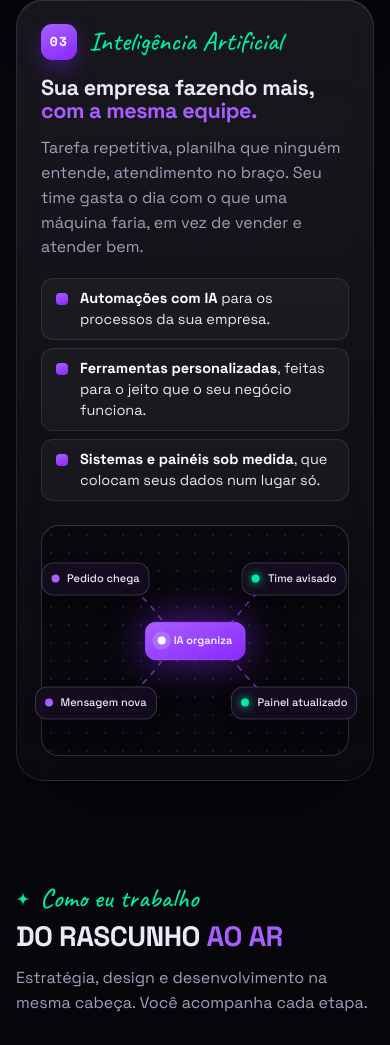
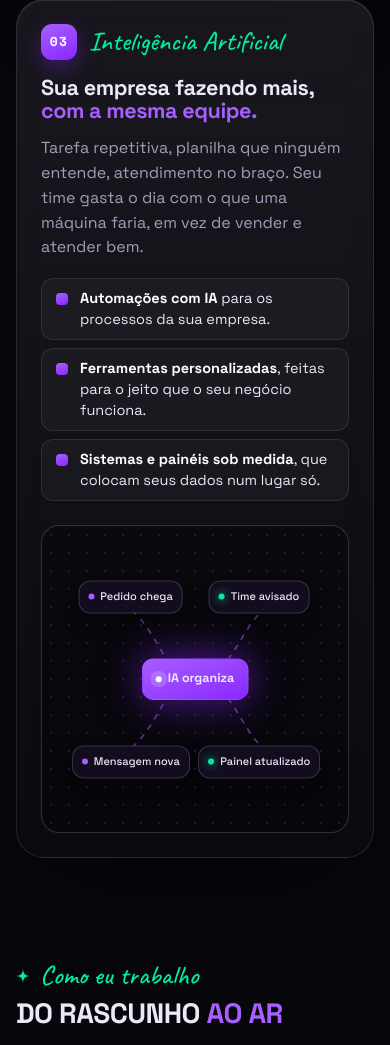
Before and after one commit to DevCassianoGalvao/novositecassiano, a PHP site: page / in a window 390 px wide. Shown: the part 3249-4294 px from the top of the page. Run offline with PHP 8.4, Linux system fonts and the light colour scheme; some libraries are stand-ins or nearby versions.

Commit message:
Mobile: galeria de sistemas com pontinhos e fluxo de IA dentro do quadro
Co-Authored-By: Claude Opus 5.5 <noreply@anthropic.com>
Claude-Session: https://claude.ai/code/session_01E7WAgntHEqyN738KZZtxg4

```diff
--- a/assets/css/style.css
+++ b/assets/css/style.css
@@ -937,3 +937,15 @@ button,input,select{font:inherit;color:inherit}
 .draw__chip--ok svg{width:14px;fill:none;stroke:#03140D;stroke-width:3;stroke-linecap:round;stroke-linejoin:round}
 @keyframes okPop{0%,80%{opacity:0;transform:scale(.6)}84%,94%{opacity:1;transform:scale(1)}98%,100%{opacity:0;transform:scale(.8)}}
 @media (max-width:1000px){.about__deco{min-height:0;padding:30px 24px 0}.draw{max-width:360px}.draw__chip--type{right:-14px}.draw__chip--pal{left:-16px}.draw__chip--ok{left:-10px}}
+/* mobile: abas da galeria viram pontinhos; fluxo de IA cabe no quadro */
+@media (max-width:720px){
+  .gal__bar{bottom:10px;gap:6px;padding:6px 8px}
+  .gal__dot{font-size:0;width:8px;height:8px;padding:0;border-radius:999px;background:rgba(255,255,255,.35);transition:width .3s,background .3s}
+  .gal__dot.is-on{width:22px;background:var(--verde)}
+  .flow{aspect-ratio:1/1}
+  .node{font-size:11px;padding:7px 9px;gap:6px}
+  .node i{width:6px;height:6px}
+  .node--core{font-size:12.5px;padding:10px 13px}
+  .flow .node:nth-child(2),.flow .node:nth-child(3){--x:29%!important}
+  .flow .node:nth-child(5),.flow .node:nth-child(6){--x:71%!important}
+}
```
